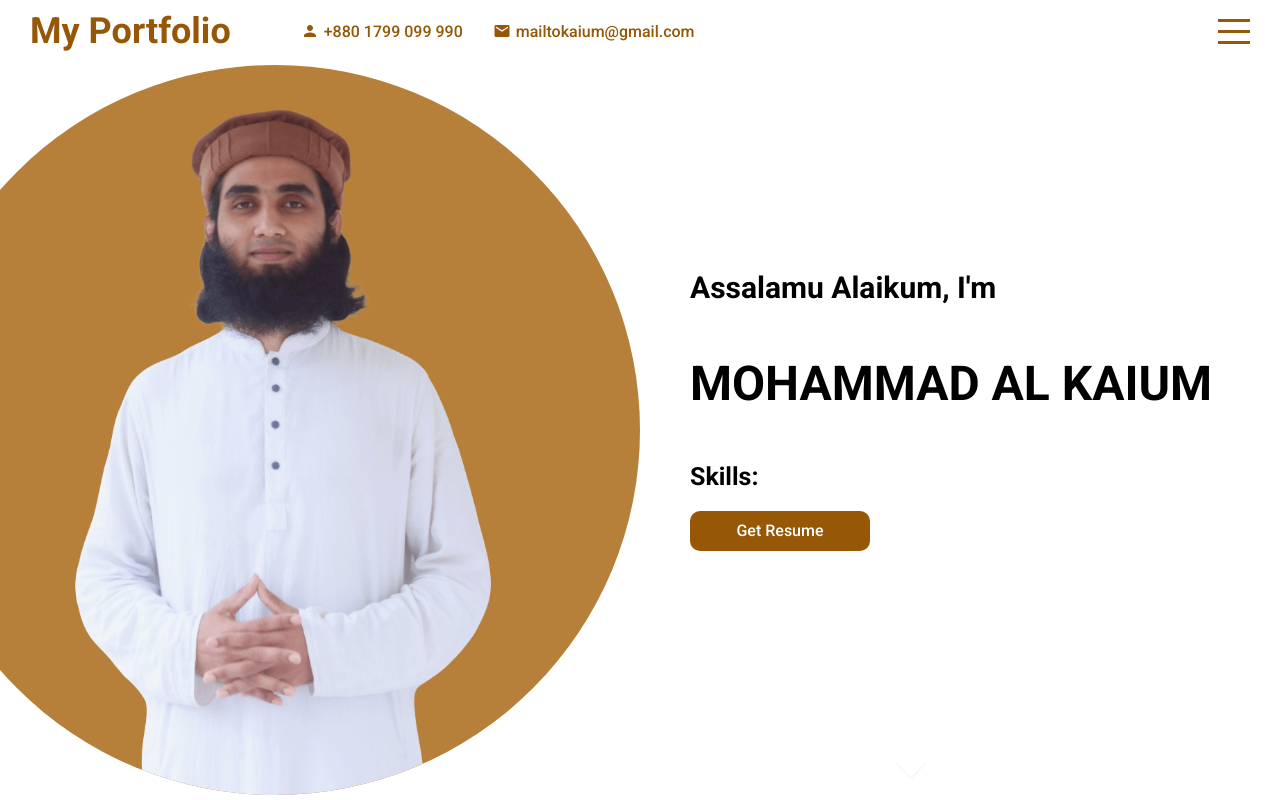
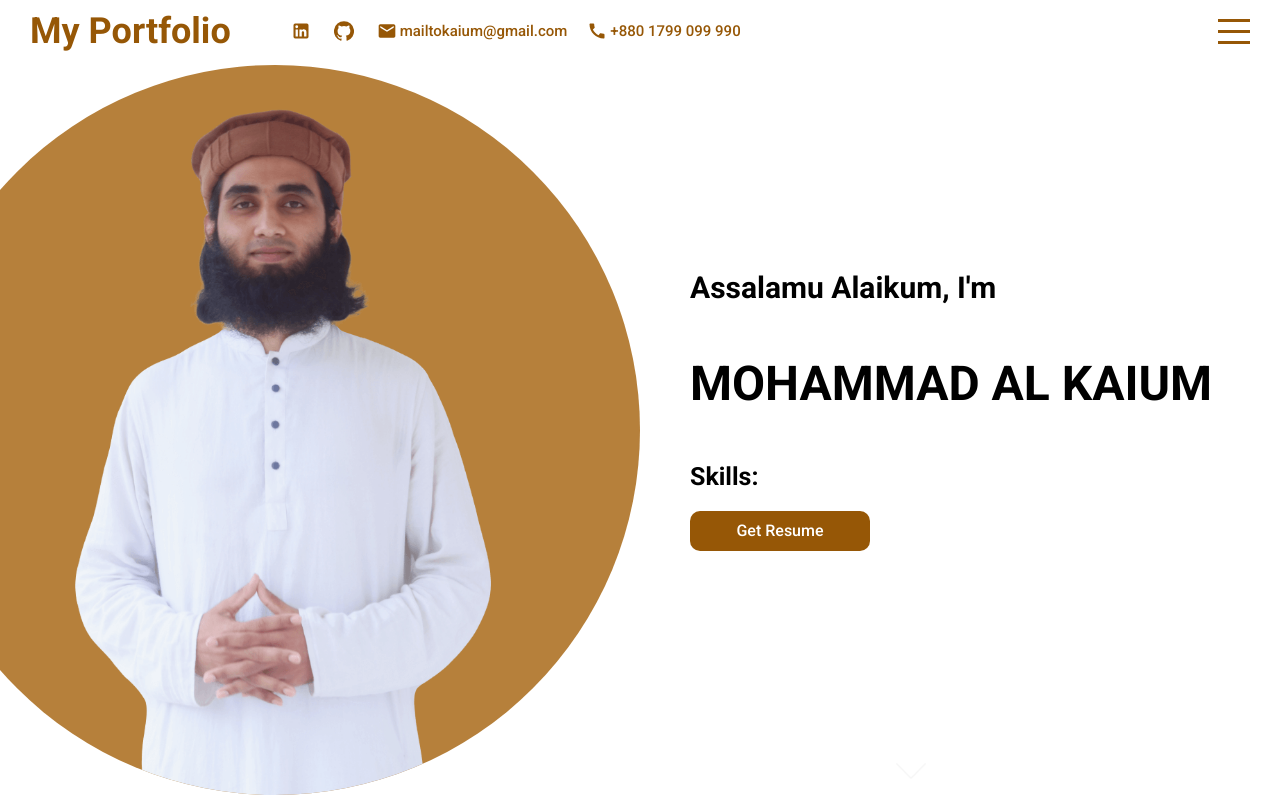
Before and after one commit to githubkaium/my-portfolio, a React (Create React App) app: page / in a window 1280 px wide. Built offline with nearby package versions, Linux system fonts and the light colour scheme; the HTML template or start-up script is replaced by a standard one.

Commit message:
topbar update

```diff
--- a/package.json
+++ b/package.json
@@ -5,6 +5,7 @@
   "dependencies": {
     "@material-ui/core": "^4.12.3",
     "@material-ui/icons": "^4.11.2",
+    "@mui/icons-material": "^5.2.1",
     "@testing-library/jest-dom": "^5.15.1",
     "@testing-library/react": "^11.2.7",
     "@testing-library/user-event": "^12.8.3",
--- a/src/components/topbar/Topbar.jsx
+++ b/src/components/topbar/Topbar.jsx
@@ -1,5 +1,6 @@
 import "./topbar.scss"
-import { Person, Mail } from "@material-ui/icons"
+import { Mail, GitHub, LinkedIn, Call } from "@material-ui/icons"
+
 
 export default function Topbar({ menuOpen, setMenuOpen }) {
     return (
@@ -8,12 +9,22 @@ export default function Topbar({ menuOpen, setMenuOpen }) {
                 <div className="left">
                     <a href="#intro" className="logo">My Portfolio</a>
                     <div className="itemContainer">
-                        <Person className="icon" />
-                        <span>+880 1799 099 990</span>
+                        <a className="iconLink" href="https://www.linkedin.com/in/mohammad-al-kaium" target="_blank">
+                            <LinkedIn className="icon" /></a>
                     </div>
                     <div className="itemContainer">
-                        <Mail className="icon" />
-                        <span>mailtokaium@gmail.com</span>
+                        <a className="iconLink" href="https://github.com/githubkaium" target="_blank">
+                            <GitHub className="icon" /></a>
+                    </div>
+                    <div className="itemContainer">
+                        <a className="iconLink" href="#contact">
+                            <Mail className="icon" />
+                            <span>mailtokaium@gmail.com</span></a>
+                    </div>
+                    <div className="itemContainer">
+                    <a className="iconLink" href="#contact">
+                        <Call className="icon" />
+                        <span>+880 1799 099 990</span></a>
                     </div>
                 </div>
                 <div className="right">
--- a/src/components/topbar/topbar.scss
+++ b/src/components/topbar/topbar.scss
@@ -19,6 +19,7 @@
     .left {
       display: flex;
       align-items: center;
+      text-decoration: none;
 
       .logo {
         font-size: 36px;
@@ -31,20 +32,27 @@
       .itemContainer {
         display: flex;
         align-items: center;
-        margin-left: 30px;
+        margin-left: 20px;
+
+        .iconLink {
+          display: flex;
+          align-items: center;
+          color: inherit;
+          text-decoration: none;
+
+          .icon {
+            font-size: 20px;
+            margin-right: 3px;
+          }
+
+          span {
+            font-size: 15px;
+            font-weight: 500;
+          }
+        }
 
         @include mobile {
           display: none;
-        }
-
-        .icon {
-          font-size: 18px;
-          margin-right: 5px;
-        }
-
-        span {
-          font-style: 15px;
-          font-weight: 500;
         }
       }
     }
```
Also changed, not shown: 1 other file (tests, documents, lock files or other folders).
